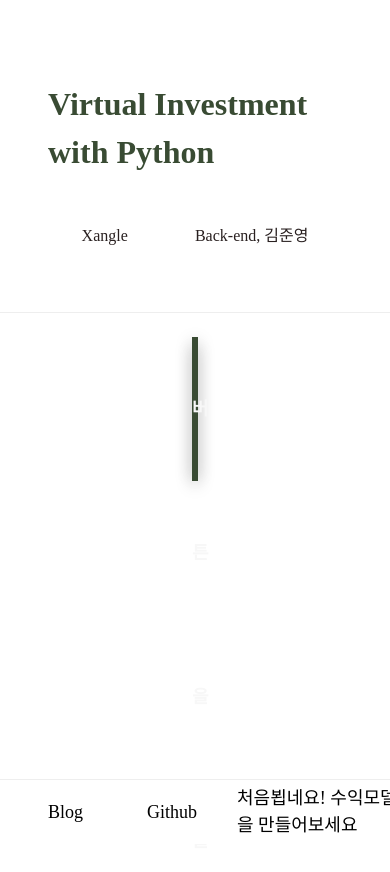
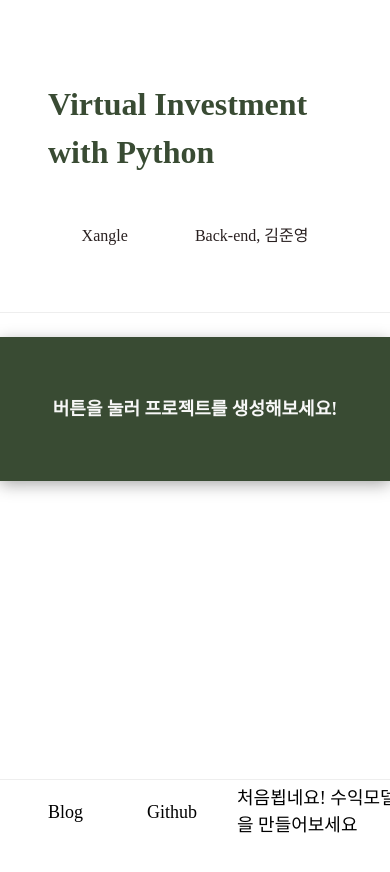
Before and after one commit to wnsdudSoftkim/virtual_investment, a Vue app in the folder client/: page / in a window 390 px wide. Shown: the top 872 px of the page. Built offline with nearby package versions, Linux system fonts and the light colour scheme.

Commit message:
modify sectionLayout responsive

```diff
--- a/client/src/components/layout/SectionLayout.vue
+++ b/client/src/components/layout/SectionLayout.vue
@@ -20,6 +20,10 @@ export default {
 
 <style lang="scss">
 .section-layout{
+    @media screen and (max-width: 768px) {
+        padding-left:0rem;
+        padding-right: 0rem;
+    }
     padding:2rem;
     padding-left:12rem;
     padding-right:12rem;
```
